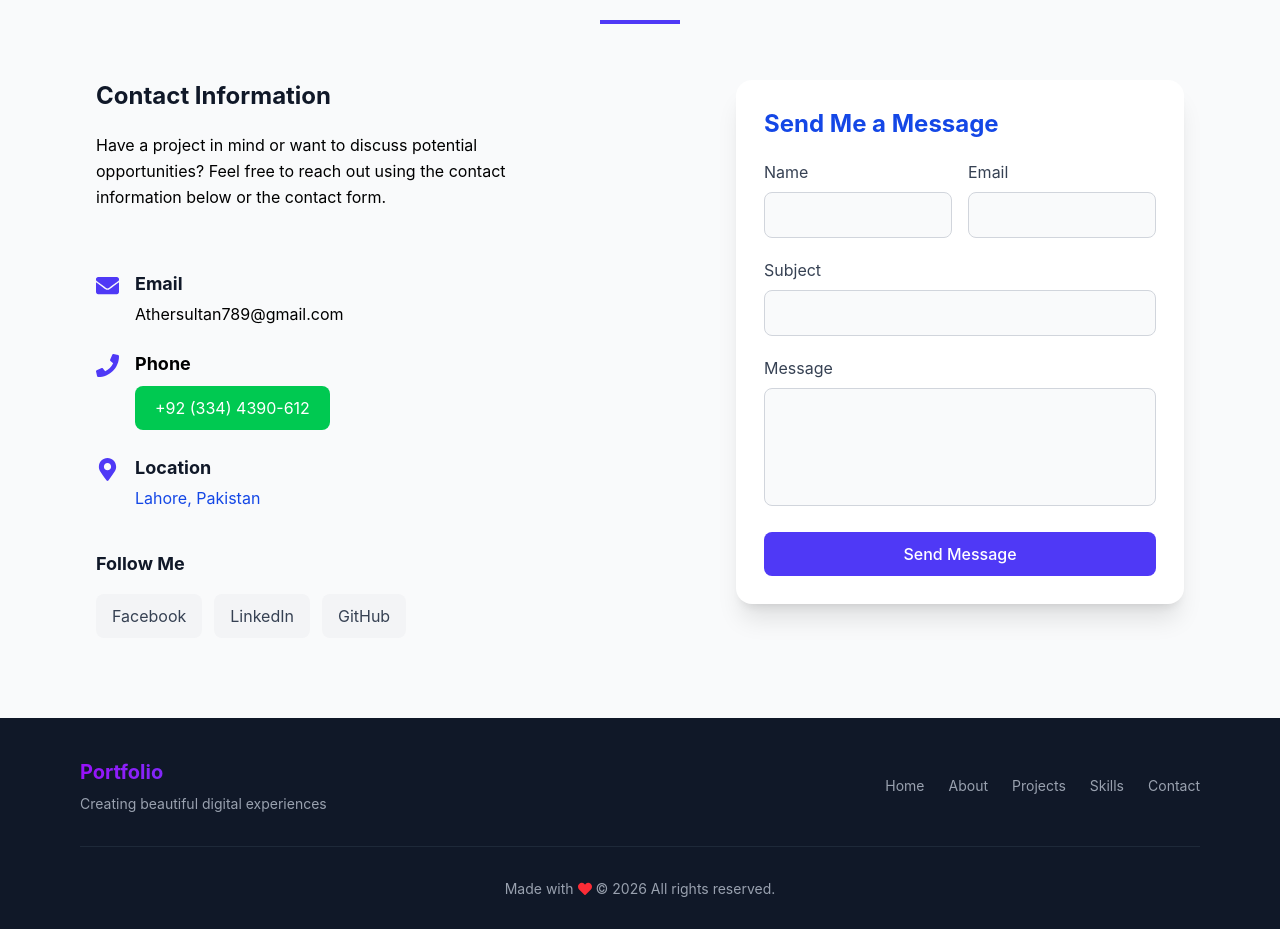
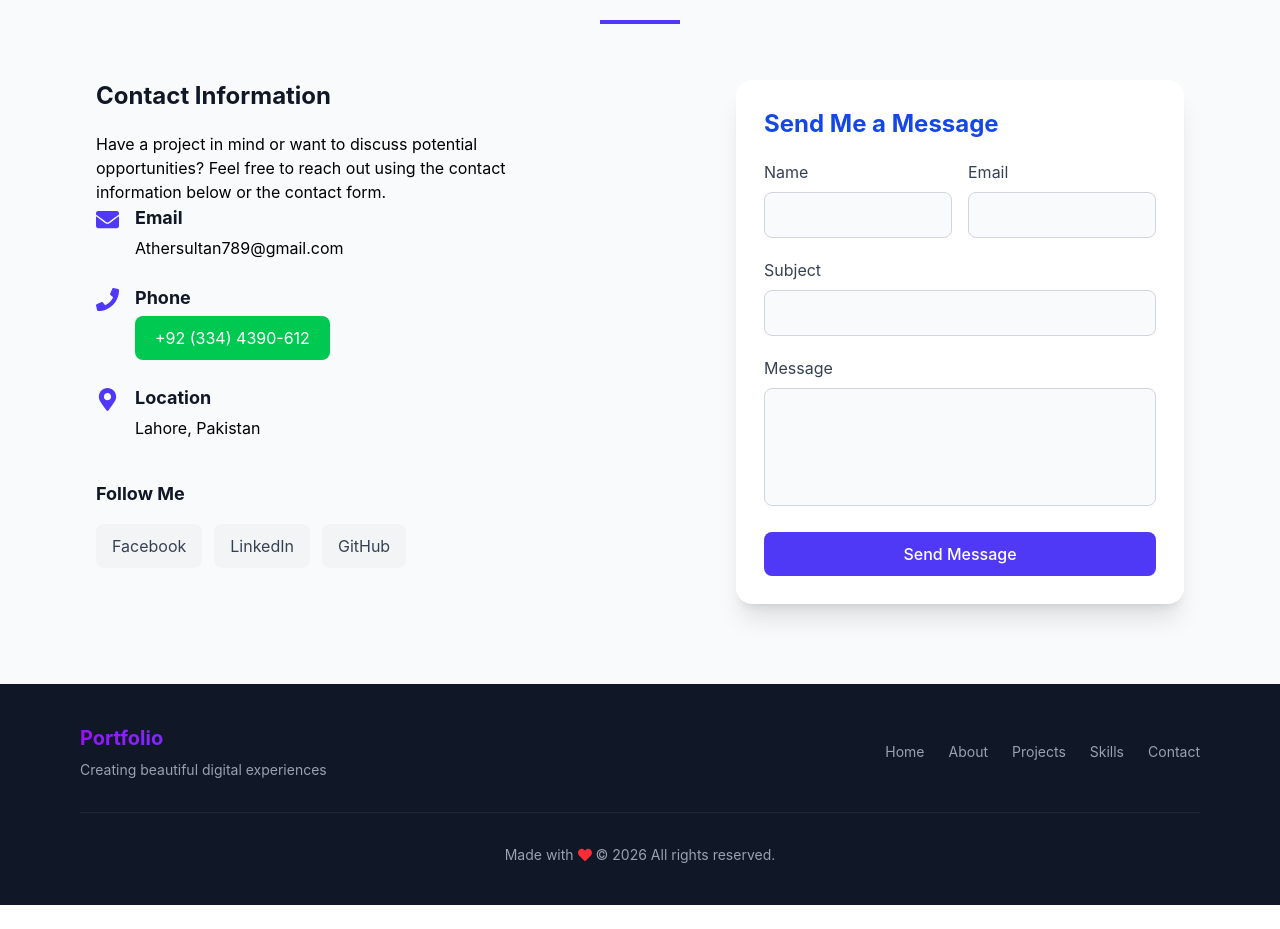
Before and after one commit to AtherSultan/Portfolio, a React (Vite) app: page / in a window 1280 px wide. Shown: the part 4340-5269 px from the top of the page. After the commit the page ends 5245 px from the top, so only its background shows below. Built offline with nearby package versions, Linux system fonts and the light colour scheme.

Commit message:
Update contact section

```diff
--- a/src/component/Contact.jsx
+++ b/src/component/Contact.jsx
@@ -52,7 +52,7 @@ const Contact = () => {
               Contact Information
             </h3>
 
-            <p className="text-black dark:text-gray-300 mb-15 leading-relaxed">
+           <p className="text-black dark:text-black">
               Have a project in mind or want to discuss potential opportunities?
               Feel free to reach out using the contact information below or the
               contact form.
@@ -68,7 +68,8 @@ const Contact = () => {
 
                 <div>
                   <h4 className="font-bold text-lg mb-1">Email</h4>
-                  <p className="text-black dark:text-gray-400 break-all">
+           <p className="text-black dark:text-black">
+
                     Athersultan789@gmail.com
                   </p>
                 </div>
@@ -81,7 +82,7 @@ const Contact = () => {
                 </div>
 
                 <div>
-                  <h4 className="font-bold text-lg mb-2 text-black">Phone</h4>
+                   <h4 className="font-bold text-lg mb-1">Phone</h4>
 
                   <a
                     href="https://wa.me/03344390612"
@@ -102,7 +103,7 @@ const Contact = () => {
 
                 <div>
                   <h4 className="font-bold text-lg mb-1">Location</h4>
-                  <p className="text-blue-700 dark:text-gray-400">
+                  <p className="text-black dark:text-black">
                     Lahore, Pakistan
                   </p>
                 </div>
@@ -119,7 +120,7 @@ const Contact = () => {
                   <a
                     key={platform}
                     href="#"
-                    className="bg-gray-100 dark:bg-gray-700 px-4 py-2.5 rounded-lg text-gray-700 dark:text-gray-300 hover:bg-indigo-100 dark:hover:bg-indigo-900/50 hover:text-indigo-600 dark:hover:text-indigo-400 transition-colors"
+                    className="bg-gray-100 dark:bg-gray-700 px-4 py-2.5 rounded-lg text-gray-700 dark:text-white hover:bg-indigo-100 dark:hover:bg-indigo-900/50 hover:text-blue-700 dark:hover:text-blue-700 transition-colors"
                   >
                     {platform}
                   </a>
```
